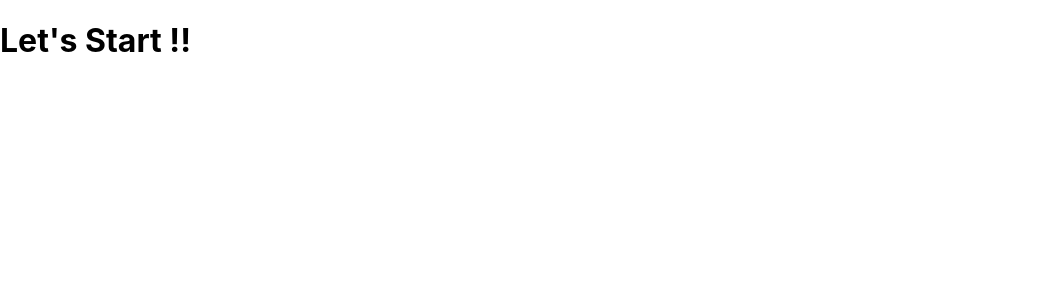
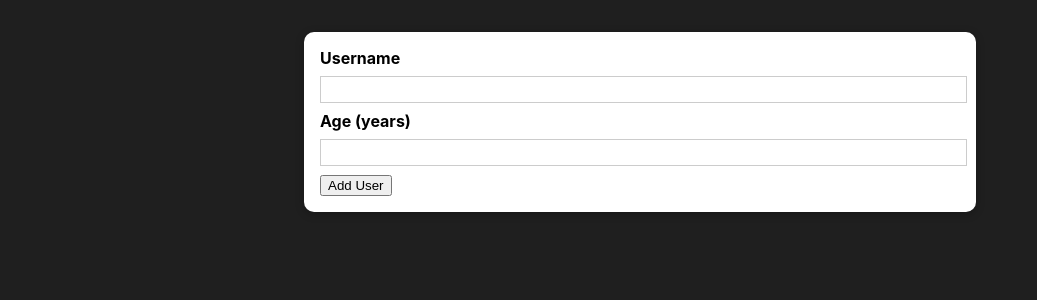
Before and after one commit to DavidsJulio/user-react-app, a React (Create React App) app: page / in a window 1280 px wide. Shown: the top 300 px of the page, without its empty margins (0-1037 px from the left). Built offline with nearby package versions, Linux system fonts and the light colour scheme.

Commit message:
AddUser and Card Component, with their module.css

```diff
--- a/src/App.js
+++ b/src/App.js
@@ -1,9 +1,10 @@
 import React from "react";
+import AddUser from "./components/Users/AddUser";
 
 function App() {
   return (
     <div className="App">
-      <h1>Let's Start !!</h1>
+      <AddUser />
     </div>
   );
 }
--- /dev/null
+++ b/src/components/UI/Card.js
@@ -0,0 +1,10 @@
+import React from "react";
+import classes from "./Card.module.css";
+
+function Card(props) {
+  return (
+    <div className={`${classes.card} ${props.className}`}>{props.children}</div>
+  );
+}
+
+export default Card;
--- /dev/null
+++ b/src/components/UI/Card.module.css
@@ -0,0 +1,5 @@
+.card {
+  background: white;
+  box-shadow: 0 2px 8px rgba(0, 0, 0, 0.26);
+  border-radius: 10px;
+}
--- /dev/null
+++ b/src/components/Users/AddUser.js
@@ -0,0 +1,26 @@
+import React from "react";
+import Card from "../UI/Card";
+import classes from "./AddUser.module.css";
+
+function AddUser(props) {
+  const addUserHandler = (event) => {
+    //prevent reload page
+    event.preventDefault();
+  };
+  return (
+    <Card className={classes.input}>
+      <form onSubmit={addUserHandler}>
+        {/* username */}
+        <label htmlFor="username">Username</label>
+        <input id="username" type="text" />
+        {/* years */}
+        <label htmlFor="age">Age (years)</label>
+        <input id="age" type="number" />
+        {/* button */}
+        <button type="submit">Add User</button>
+      </form>
+    </Card>
+  );
+}
+
+export default AddUser;
--- /dev/null
+++ b/src/components/Users/AddUser.module.css
@@ -0,0 +1,26 @@
+.input {
+  margin: 2rem auto;
+  padding: 1rem;
+  width: 90%;
+  max-width: 40rem;
+}
+
+.input label {
+  display: block;
+  font-weight: bold;
+  margin-bottom: 0.5rem;
+}
+
+.input input {
+  font: inherit;
+  display: block;
+  width: 100%;
+  border: 1px solid #ccc;
+  padding: 0.15rem;
+  margin-bottom: 0.5rem;
+}
+
+.input input:focus {
+  outline: none;
+  border-color: #4f005f;
+}
--- a/src/index.css
+++ b/src/index.css
@@ -1,13 +1,14 @@
 body {
   margin: 0;
-  font-family: -apple-system, BlinkMacSystemFont, 'Segoe UI', 'Roboto', 'Oxygen',
-    'Ubuntu', 'Cantarell', 'Fira Sans', 'Droid Sans', 'Helvetica Neue',
+  font-family: -apple-system, BlinkMacSystemFont, "Segoe UI", "Roboto", "Oxygen",
+    "Ubuntu", "Cantarell", "Fira Sans", "Droid Sans", "Helvetica Neue",
     sans-serif;
   -webkit-font-smoothing: antialiased;
   -moz-osx-font-smoothing: grayscale;
+  background: #1f1f1f;
 }
 
 code {
-  font-family: source-code-pro, Menlo, Monaco, Consolas, 'Courier New',
+  font-family: source-code-pro, Menlo, Monaco, Consolas, "Courier New",
     monospace;
 }
```
